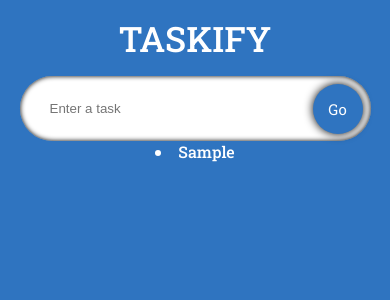
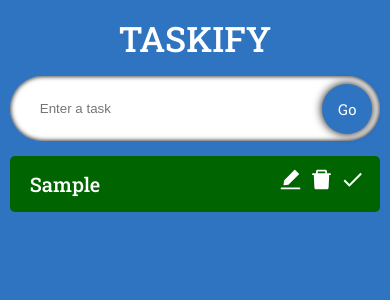
Before and after one commit to mmkrty/yt-react-typescript-todo, a React (Create React App) app: page / in a window 390 px wide. Both pictures are taken after typing "Sample" into the empty fields and a click on the button "Go". Shown: the top 300 px of the page. Built offline with nearby package versions, Linux system fonts and the light colour scheme.

Commit message:
add single todo card component

```diff
--- /dev/null
+++ b/src/components/TodoCard.tsx
@@ -0,0 +1,32 @@
+import React from "react";
+import "./styles.css";
+import { Todo } from "../model";
+import { AiFillEdit, AiFillDelete } from "react-icons/ai";
+import { MdDone } from "react-icons/md";
+
+interface Props {
+  todo: Todo;
+  todos: Todo[];
+  setTodos: React.Dispatch<React.SetStateAction<Todo[]>>;
+}
+
+const TodoCard = ({ todo, todos, setTodos }: Props) => {
+  return (
+    <form className="todo__card">
+      <span className="todo__card--text">{todo.todo}</span>
+      <div>
+        <span className="icon">
+          <AiFillEdit />
+        </span>
+        <span className="icon">
+          <AiFillDelete />
+        </span>
+        <span className="icon">
+          <MdDone />
+        </span>
+      </div>
+    </form>
+  );
+};
+
+export default TodoCard;
--- a/src/components/TodoList.tsx
+++ b/src/components/TodoList.tsx
@@ -1,6 +1,7 @@
 import React from "react";
 import "./styles.css";
 import { Todo } from "../model";
+import TodoCard from "./TodoCard";
 
 interface Props {
   todos: Todo[];
@@ -11,7 +12,7 @@
   return (
     <div className="todos">
       {todos.map((todo) => (
-        <li key={todo.id}>{todo.todo}</li>
+        <TodoCard todo={todo} key={todo.id} todos={todos} setTodos={setTodos} />
       ))}
     </div>
   );
--- a/src/components/styles.css
+++ b/src/components/styles.css
@@ -44,3 +44,54 @@
   transform: scale(0.8);
   box-shadow: 0 0 5px black;
 }
+
+.todos {
+  display: flex;
+  flex-direction: column;
+  width: 50%;
+}
+
+.todo__card {
+  display: flex;
+  border-radius: 5px;
+  padding: 10px 15px;
+  margin-top: 15px;
+  background-color: darkgreen;
+}
+
+.todo__card--text {
+  flex: 1;
+  padding: 5px;
+  border: none;
+  font-size: 20px;
+}
+
+.todo__card--text:focus {
+  outline: none;
+}
+
+.icon {
+  margin-left: 6px;
+  font-size: 25px;
+  cursor: pointer;
+}
+
+@media (max-width: 1200px) {
+  .todo__card {
+    /* width: 40%; */
+  }
+}
+
+@media (max-width: 700px) {
+  .input {
+    width: 95%;
+  }
+
+  .todos {
+    width: 95%;
+  }
+
+  .todo__card {
+    /* width: 100%; */
+  }
+}
```
